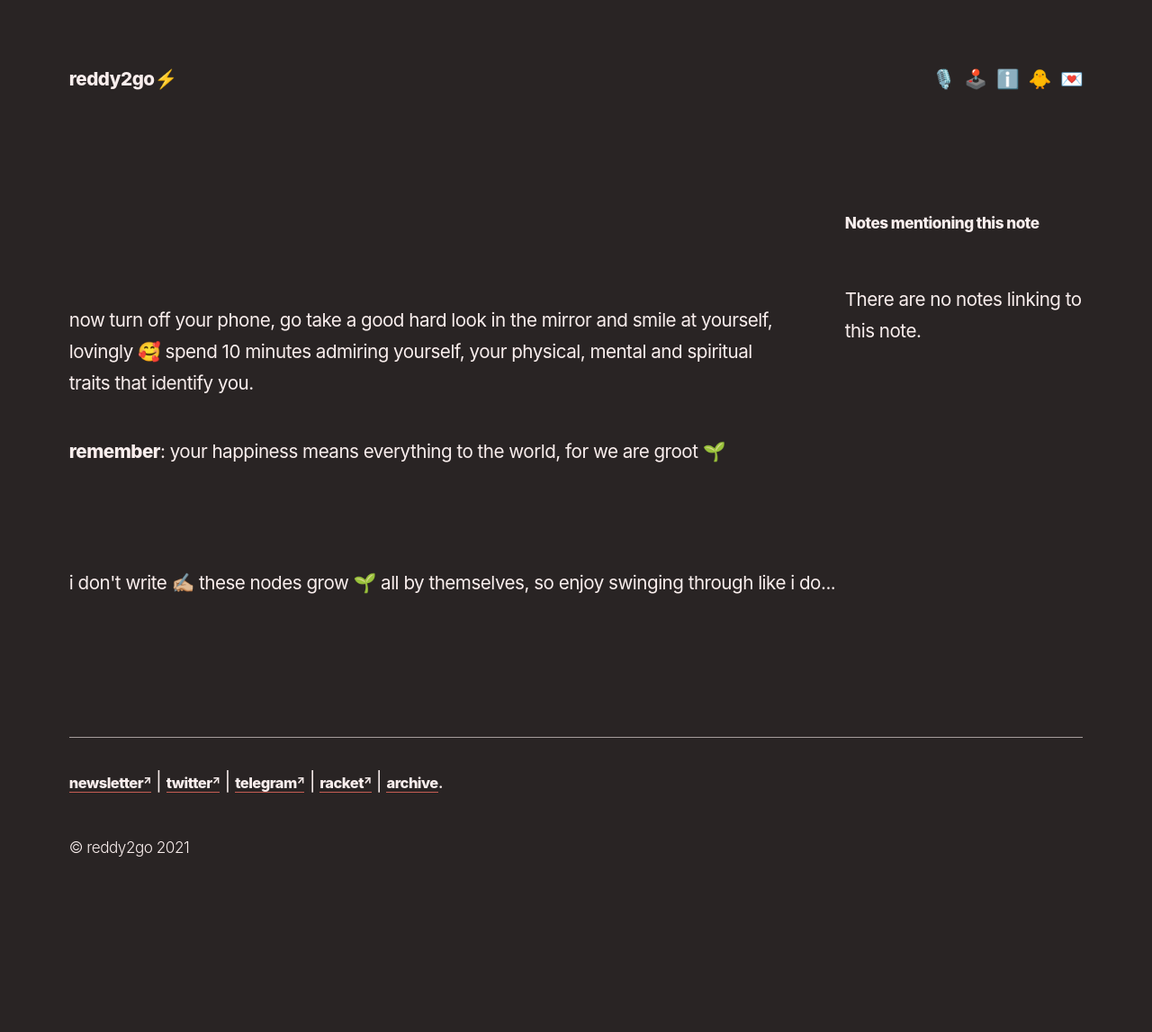
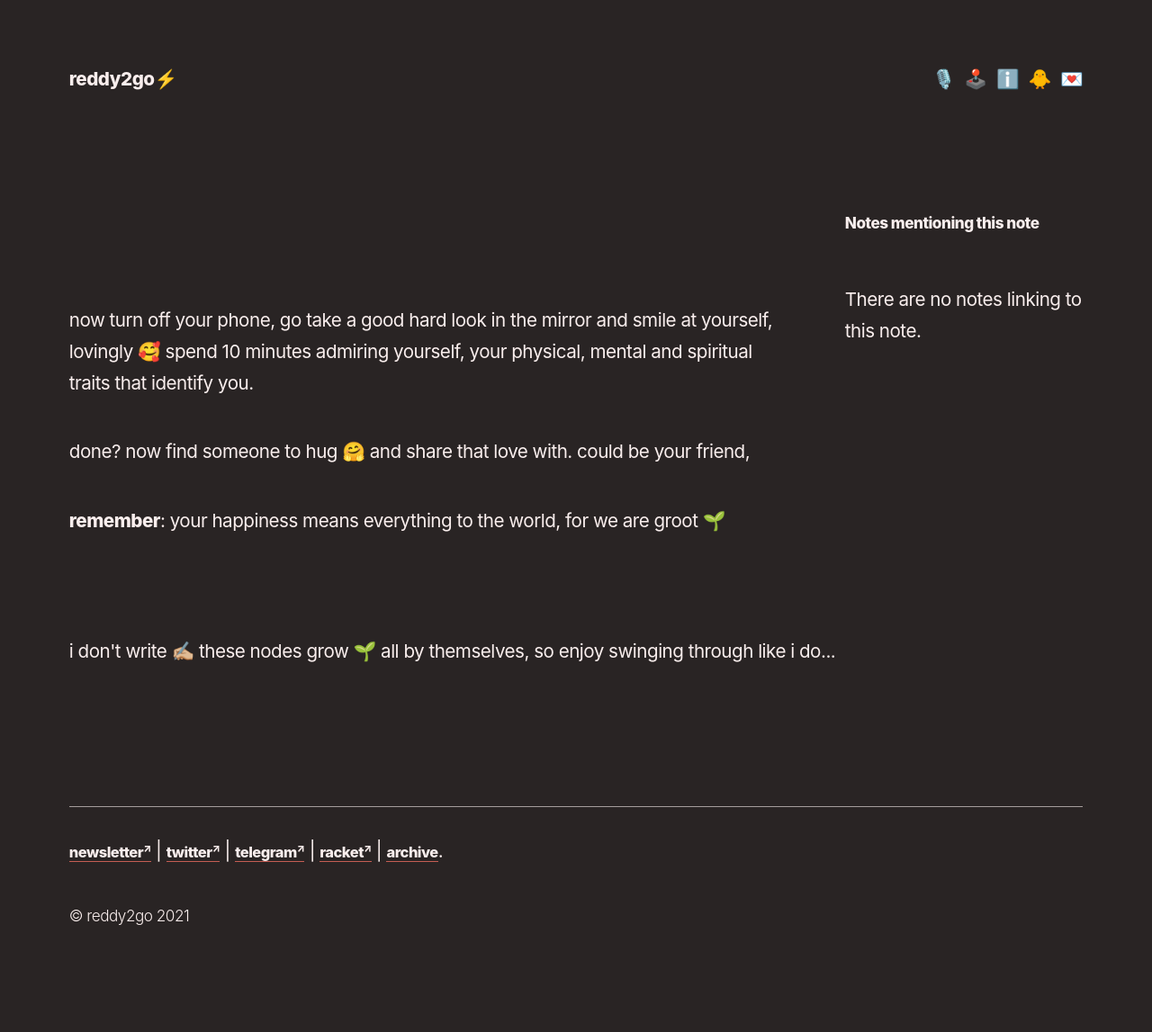
Before and after one commit to reddy2go/redgarden, a Jekyll site: the page built from _notes/origin story of play.md, in a window 1280 px wide. Shown: the whole page at 90% size. Built offline with Jekyll 4.4.1, drawn with Linux system fonts in a browser that asks for light colours; some web fonts are replaced; Markdown is read by kramdown in place of the engine named in the settings; before the commit the page ends 1070 px from its top, so only the background shows below that.

Commit message:
auto commit

```diff
--- a/_notes/origin story of play.md
+++ b/_notes/origin story of play.md
@@ -74,6 +74,6 @@ i believe so and have embodied this philosophy as my own, in my body and mind. i
 ---
 now turn off your phone, go take a good hard look in the mirror and smile at yourself, lovingly 🥰 spend 10 minutes admiring yourself, your physical, mental and spiritual traits that identify you.
 
-
+done? now find someone to hug 🤗 and share that love with. could be your friend,
 
 **remember**: your happiness means everything to the world, for we are groot 🌱
```
